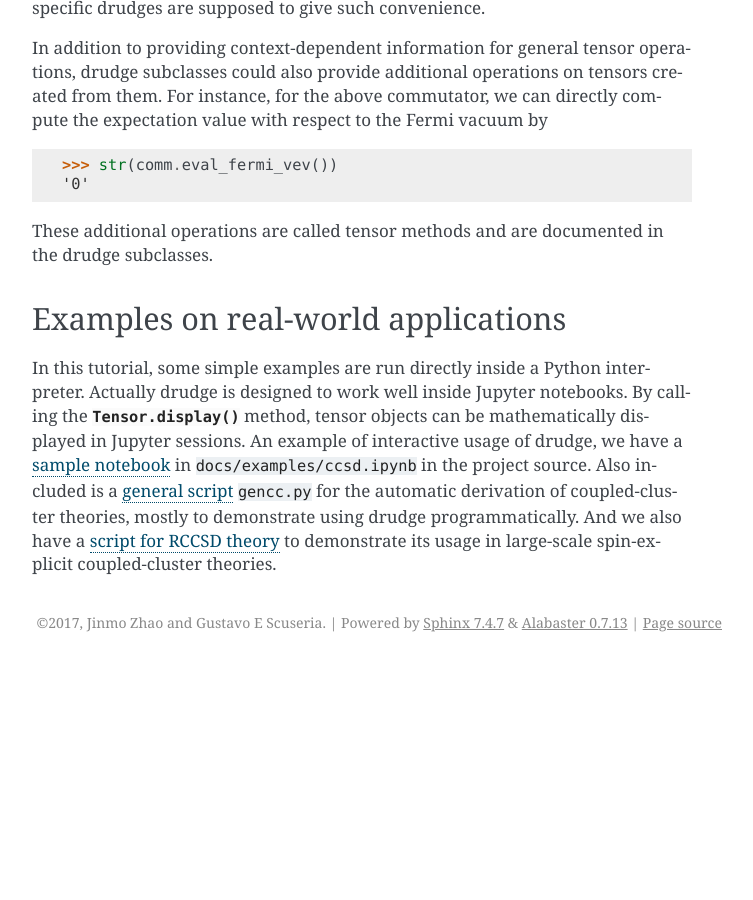
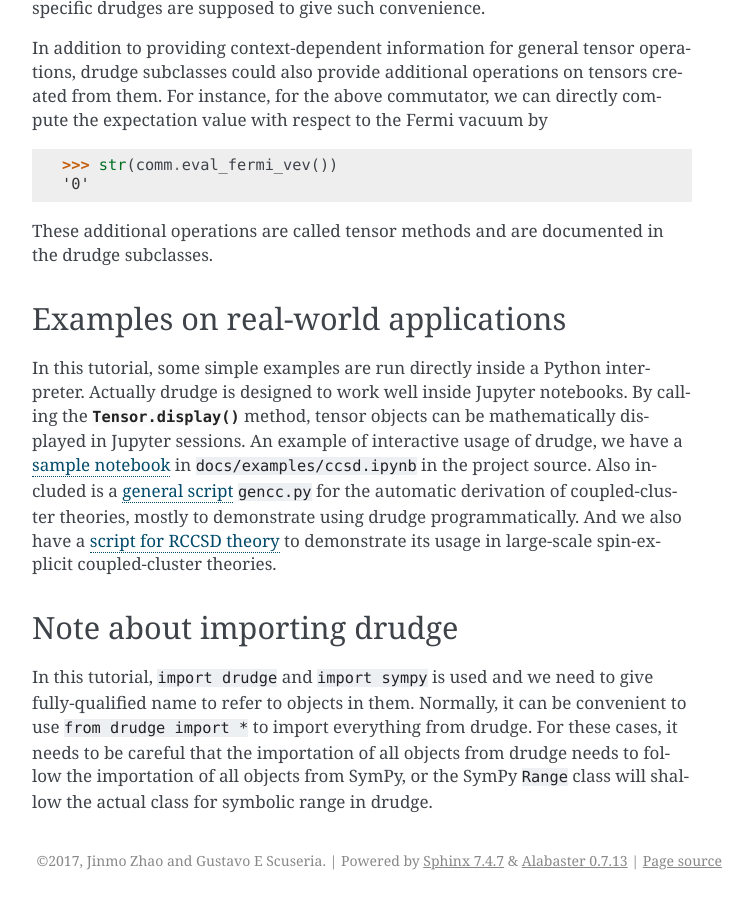
Before and after one commit to tschijnmo/drudge, a Sphinx documentation site: the page built from docs/tutorial.rst, in a window 1280 px wide and 900 px high, scrolled down 5737 px. Shown: the whole window, without its empty margins (388-1141 px from the left). Built offline with Sphinx 7.4.7, drawn with Linux system fonts in a browser that asks for light colours; before the commit the page ends 6399 px from its top, so only the background shows below that; some of the changed text lies outside the part shown.

Commit message:
Add notice about importing drudge in tutorial

```diff
--- a/docs/tutorial.rst
+++ b/docs/tutorial.rst
@@ -345,3 +345,14 @@ to demonstrate its usage in large-scale spin-explicit coupled-cluster theories.
 .. _general script: https://github.com/tschijnmo/drudge/blob/master/docs/examples/gencc.py
 
 .. _script for RCCSD theory: https://github.com/tschijnmo/drudge/blob/master/docs/examples/rccsd.py
+
+
+Note about importing drudge
+---------------------------
+
+In this tutorial, ``import drudge`` and ``import sympy`` is used and we need to
+give fully-qualified name to refer to objects in them.  Normally, it can be
+convenient to use ``from drudge import *`` to import everything from drudge. For
+these cases, it needs to be careful that the importation of all objects from
+drudge needs to follow the importation of all objects from SymPy, or the SymPy
+``Range`` class will shallow the actual class for symbolic range in drudge.
```
